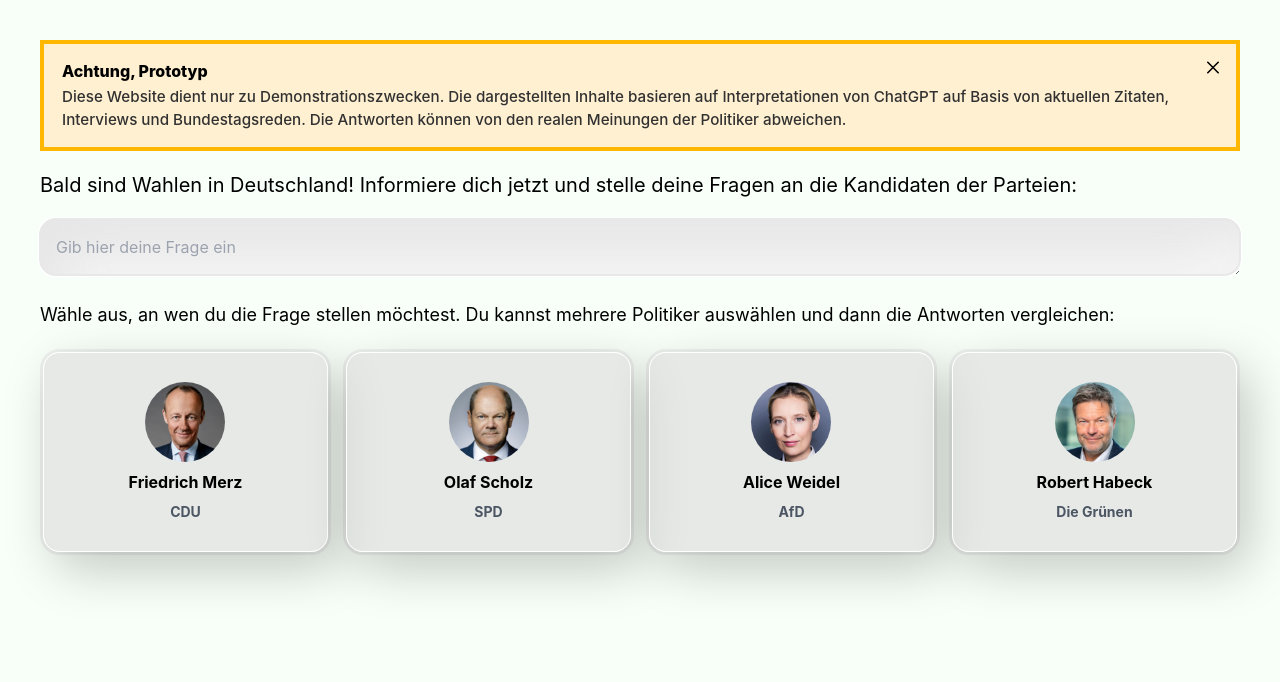
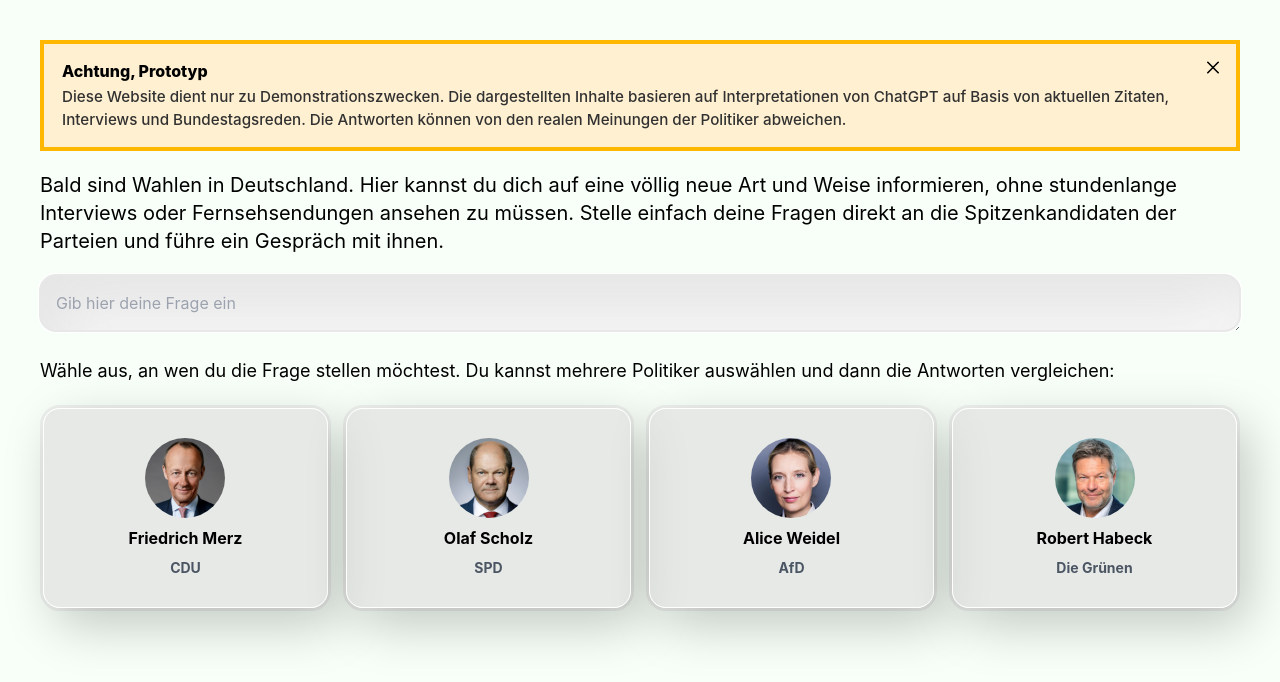
Before and after one commit to potpiejimmy/ask-a-person, a React (Create React App) app: page / in a window 1280 px wide. Shown: the top 682 px of the page. Built offline with nearby package versions, Linux system fonts and the light colour scheme.

Commit message:
new teaser text, added powered by component

```diff
--- a/src/App.tsx
+++ b/src/App.tsx
@@ -4,6 +4,7 @@ import './App.css';
 import { Checkbox } from './components/Checkbox';
 import { IoHourglassOutline } from "react-icons/io5";
 import Disclaimer from './components/Disclaimer';
+import PoweredBy from './components/PoweredBy';
 
 interface PersonContext {
   checked: boolean;
@@ -15,7 +16,6 @@ interface PersonContext {
 }
 
 const DUMMY_RESPONSES = false;
-const GPT_MODEL_NAME = "GPT-4o";
 
 function App() {
 
@@ -176,7 +176,11 @@ function App() {
 
       {!disclaimerDismissed && <Disclaimer onClick={()=>setDisclaimerDismissed(true)}/>}
 
-      <div className='text-xl'>Bald sind Wahlen in Deutschland! Informiere dich jetzt und stelle deine Fragen an die Kandidaten der Parteien:</div>
+      <div className='text-xl'>
+        Bald sind Wahlen in Deutschland. Hier kannst du dich auf eine völlig neue Art und Weise informieren, ohne stundenlange Interviews oder Fernsehsendungen ansehen zu müssen.
+        Stelle einfach deine Fragen direkt an die Spitzenkandidaten der Parteien und führe ein Gespräch mit ihnen.
+      </div>
+
       <div className="flex flex-row gap-3 items-center">
         <p className="grow input-container">
           <textarea readOnly={loading} autoFocus onKeyDown={onkeydown} value={question} onChange={e=>setQuestion(e.target.value)}
@@ -216,7 +220,7 @@ function App() {
         { Object.entries(personContext).filter(([k,v])=>v.checked).map(([key,ctx]) => (
           <div key={key} className="grow basis-0 flex flex-col gap-3 min-w-40 responseCard p-5">
 
-            <div className="font-bold">{GPT_MODEL_NAME} für {availablePersons[key].name}:</div>
+            <PoweredBy name={availablePersons[key].name}/>
 
             <div className="whitespace-pre-line">
               {ctx.response}
@@ -230,9 +234,9 @@ function App() {
 
             {ctx.history && ctx.history.length > 0 && ctx.history.map((item, idx) => (
                   <div key={idx} className="flex flex-col gap-2">
-                    <div className="font-bold">Du:</div>
+                    <div className="font-bold">Deine Frage:</div>
                     <div>{item.question}</div>
-                    <div className="font-bold">{GPT_MODEL_NAME} für {availablePersons[key].name}:</div>
+                    <PoweredBy name={availablePersons[key].name}/>
                     <div className="whitespace-pre-line">{item.response}</div>
                   </div>
                 ))
--- /dev/null
+++ b/src/components/PoweredBy.tsx
@@ -0,0 +1,17 @@
+const GPT_MODEL_NAME = "GPT-4o mini";
+
+interface PoweredByProps {
+    name: string;
+}
+
+export default function PoweredBy(props: PoweredByProps) {
+
+    return (
+        <div>
+            <div className="font-bold">
+                {props.name}:
+            </div>
+            <div className='text-xs text-gray-600'>powered by {GPT_MODEL_NAME}</div>
+        </div>
+    );
+}
```
